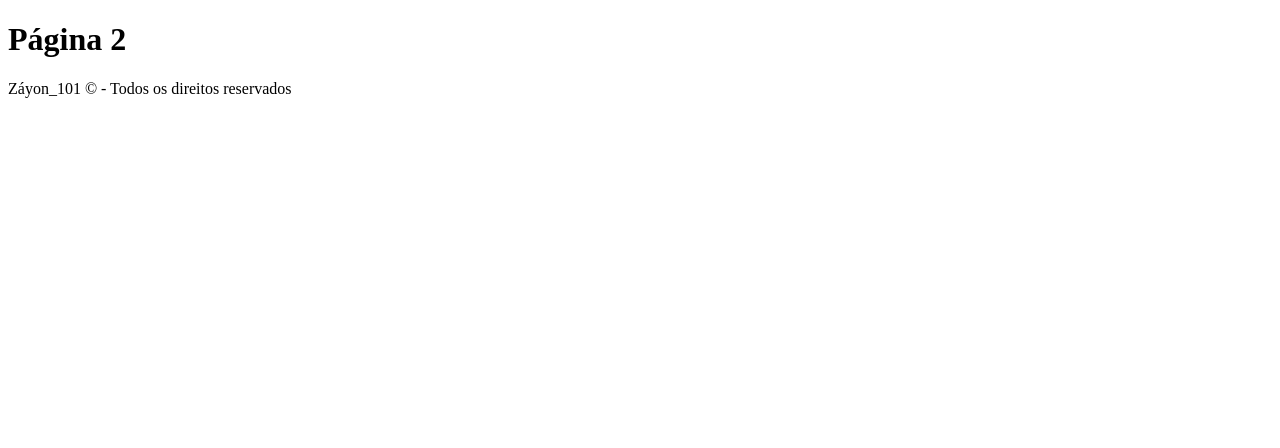
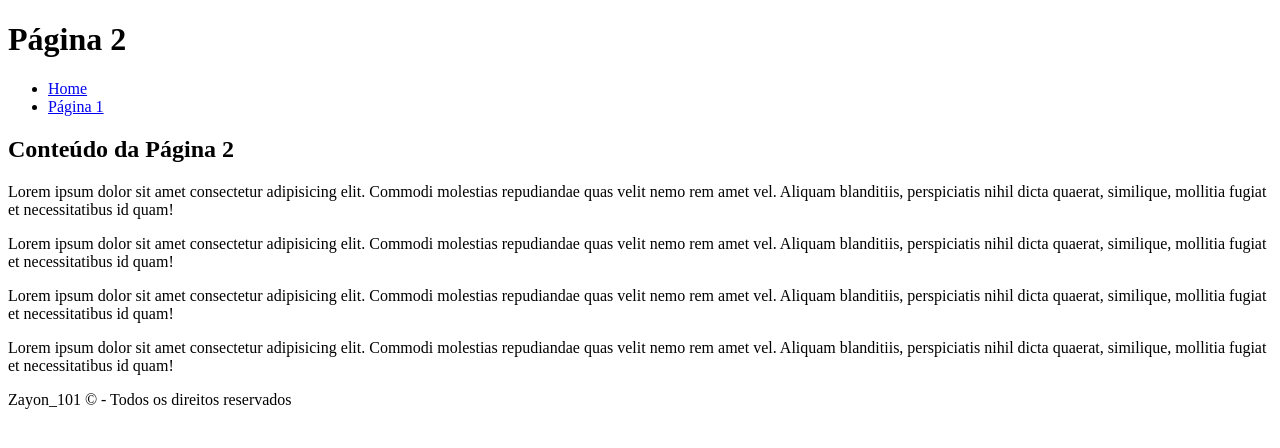
Before and after one commit to Zayon101/exemplo-repo-front-1tdsph-2026, a plain HTML site: page paginas/pagina2.html in a window 1280 px wide. Drawn offline with Linux system fonts and the light colour scheme.

Commit message:
Implementação da Página 2, estrutura de diretórios e navegação.     Página 2: Adição de menu, seção de conteúdo e rodapé.     Estrutura: Organização de arquivos (raiz e /paginas).     Navegação: Ajuste e validação de todos os hiperlinks do projeto.

```diff
--- a/paginas/pagina2.html
+++ b/paginas/pagina2.html
@@ -1,24 +1,52 @@
-<!DOCTYPE html><!-- Este é o DTD do HTML 5. -->
-<!-- Teste de comentário :) -->
-
+<!doctype html>
 <html lang="pt-br">
   <head>
-  <meta charset="UTF-8">
-  <meta name="viewport" content="width=device-width, initial-scale=1.0">
+    <meta charset="UTF-8" />
+    <meta name="viewport" content="width=device-width, initial-scale=1.0" />
     <title>Página 2</title>
   </head>
   <body>
-
     <header>
       <h1>Página 2</h1>
       <nav>
+        <ul>
+          <li><a href="../index.html">Home</a></li>
+          <li><a href="../pagina1.html">Página 1</a></li>
         </ul>
       </nav>
     </header>
-  <main></main>
+
+    <main>
+      <section>
+        <h2>Conteúdo da Página 2</h2>
+        <p>
+          Lorem ipsum dolor sit amet consectetur adipisicing elit. Commodi
+          molestias repudiandae quas velit nemo rem amet vel. Aliquam
+          blanditiis, perspiciatis nihil dicta quaerat, similique, mollitia
+          fugiat et necessitatibus id quam!
+        </p>
+        <p>
+          Lorem ipsum dolor sit amet consectetur adipisicing elit. Commodi
+          molestias repudiandae quas velit nemo rem amet vel. Aliquam
+          blanditiis, perspiciatis nihil dicta quaerat, similique, mollitia
+          fugiat et necessitatibus id quam!
+        </p>
+        <p>
+          Lorem ipsum dolor sit amet consectetur adipisicing elit. Commodi
+          molestias repudiandae quas velit nemo rem amet vel. Aliquam
+          blanditiis, perspiciatis nihil dicta quaerat, similique, mollitia
+          fugiat et necessitatibus id quam!
+        </p>
+        <p>
+          Lorem ipsum dolor sit amet consectetur adipisicing elit. Commodi
+          molestias repudiandae quas velit nemo rem amet vel. Aliquam
+          blanditiis, perspiciatis nihil dicta quaerat, similique, mollitia
+          fugiat et necessitatibus id quam!
+        </p>
+      </section>
+    </main>
     <footer>
-    <p>Záyon_101 &copy; - Todos os direitos reservados</p>
+      <p>Zayon_101 &copy; - Todos os direitos reservados</p>
     </footer>
-
   </body>
 </html>
```
Also changed, not shown: index.html (+20 -12 lines), pagina1.html (+37 -10 lines). Lines whose indentation alone changed are shown as unchanged.
